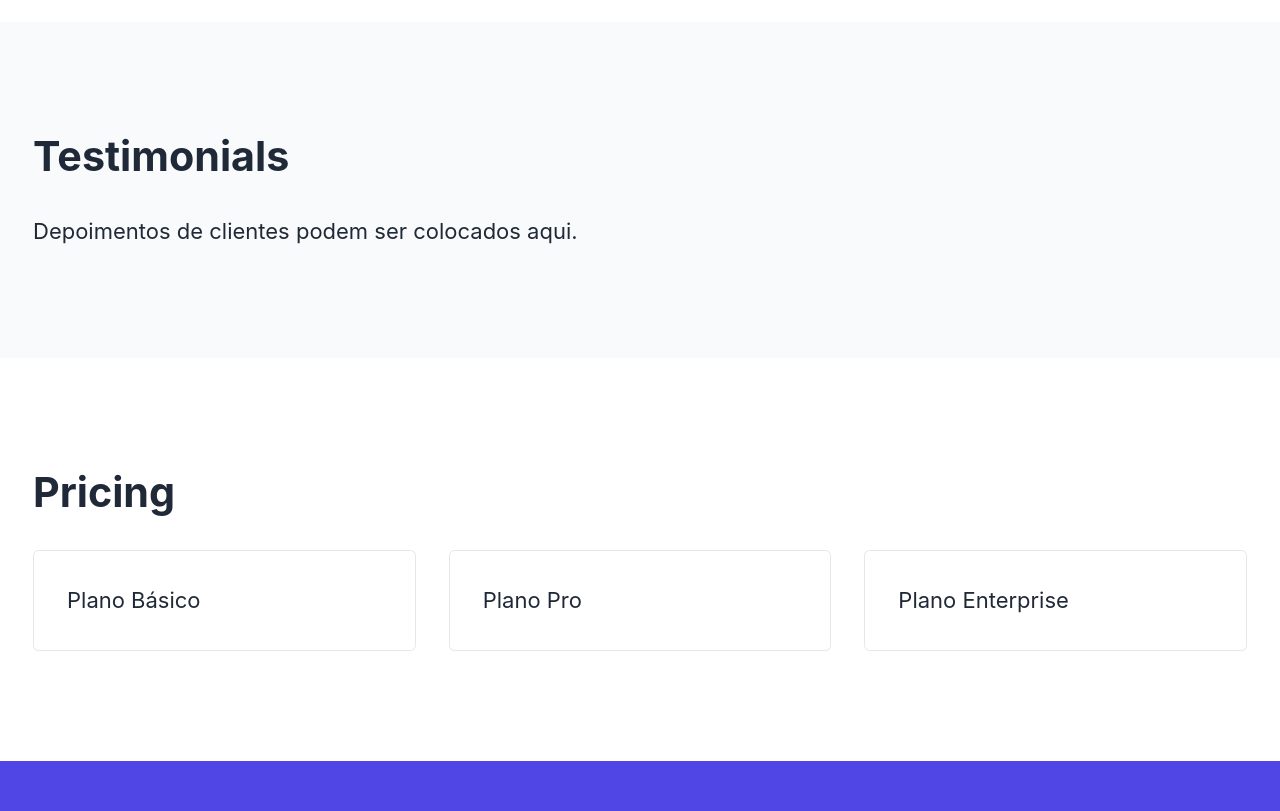
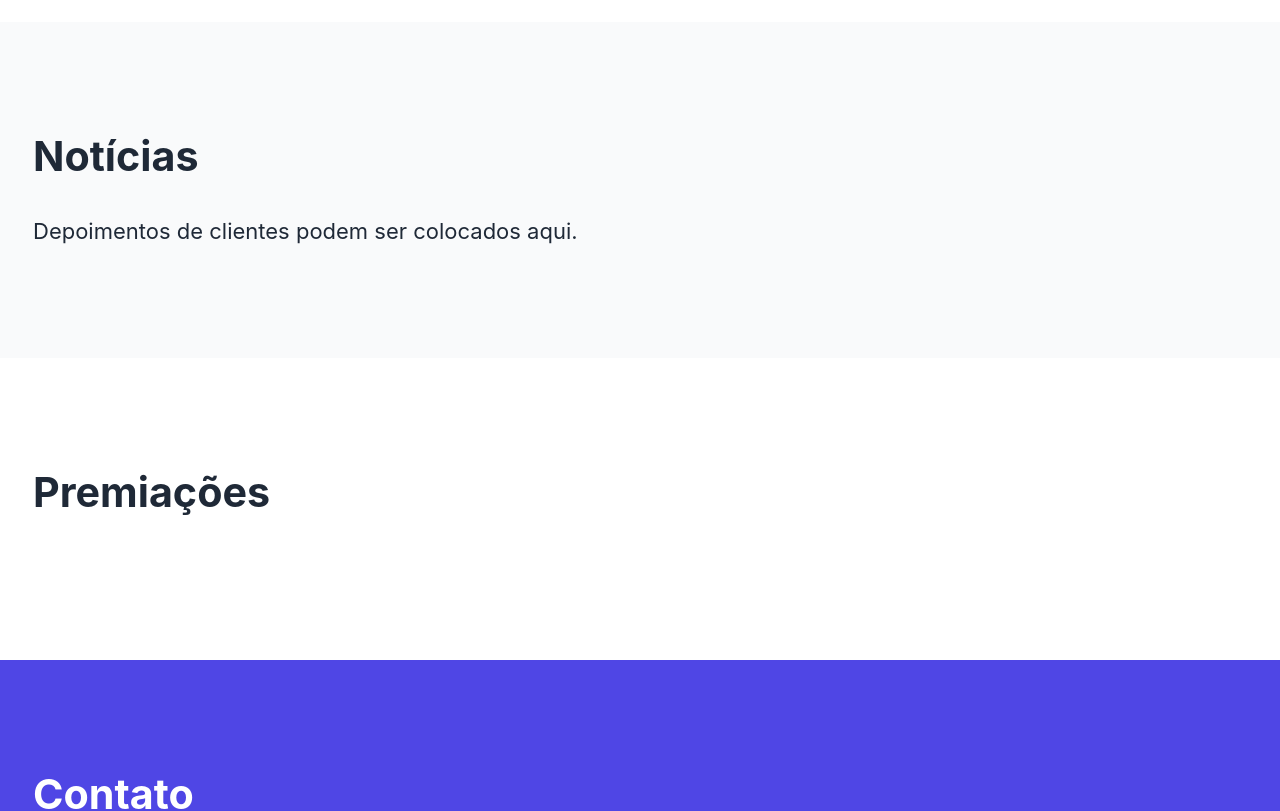
Before and after one commit to Kamo-chi/sertao-maria, a React (Vite) app: page / in a window 1280 px wide. Shown: the part 1700-2511 px from the top of the page. Built offline with nearby package versions, Linux system fonts and the light colour scheme; the HTML template or start-up script is replaced by a standard one.

Commit message:
Atualização: ajuste em src/App.jsx

```diff
--- a/src/App.jsx
+++ b/src/App.jsx
@@ -83,27 +83,24 @@ export default function App() {
           </div>
         </section>
 
-        <section id="testimonials" className="bg-gray-50 py-20">
+        <section id="noticias" className="bg-gray-50 py-20">
           <div className="mx-auto px-6 max-w-screen-2xl">
-            <h2 className="text-3xl font-bold mb-6">Testimonials</h2>
+            <h2 className="text-3xl font-bold mb-6">Notícias</h2>
             <p>Depoimentos de clientes podem ser colocados aqui.</p>
           </div>
         </section>
 
-        <section id="pricing" className="py-20">
+        <section id="premiacoes" className="py-20">
           <div className="mx-auto px-6 max-w-screen-2xl">
-            <h2 className="text-3xl font-bold mb-6">Pricing</h2>
+            <h2 className="text-3xl font-bold mb-6">Premiações</h2>
             <div className="grid grid-cols-1 md:grid-cols-3 gap-6">
-              <div className="p-6 border rounded">Plano Básico</div>
-              <div className="p-6 border rounded">Plano Pro</div>
-              <div className="p-6 border rounded">Plano Enterprise</div>
             </div>
           </div>
         </section>
 
-        <section id="contact" className="bg-indigo-600 text-white py-20">
+        <section id="contato" className="bg-indigo-600 text-white py-20">
           <div className="mx-auto px-6 max-w-screen-2xl">
-            <h2 className="text-3xl font-bold mb-4">Contact</h2>
+            <h2 className="text-3xl font-bold mb-4">Contato</h2>
             <form className="max-w-2xl">
               <label className="block mb-2">
                 <span className="text-sm">Nome</span>
```
